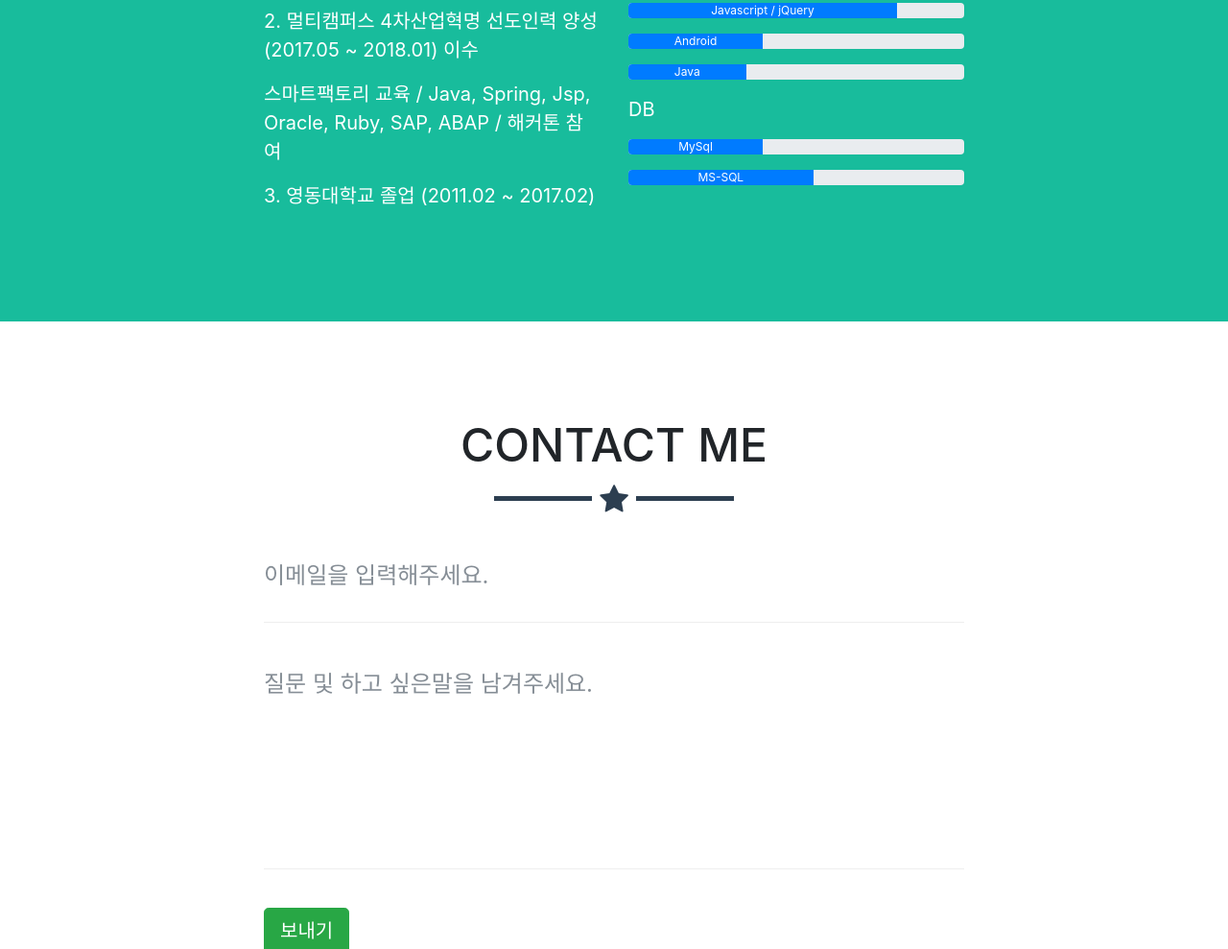
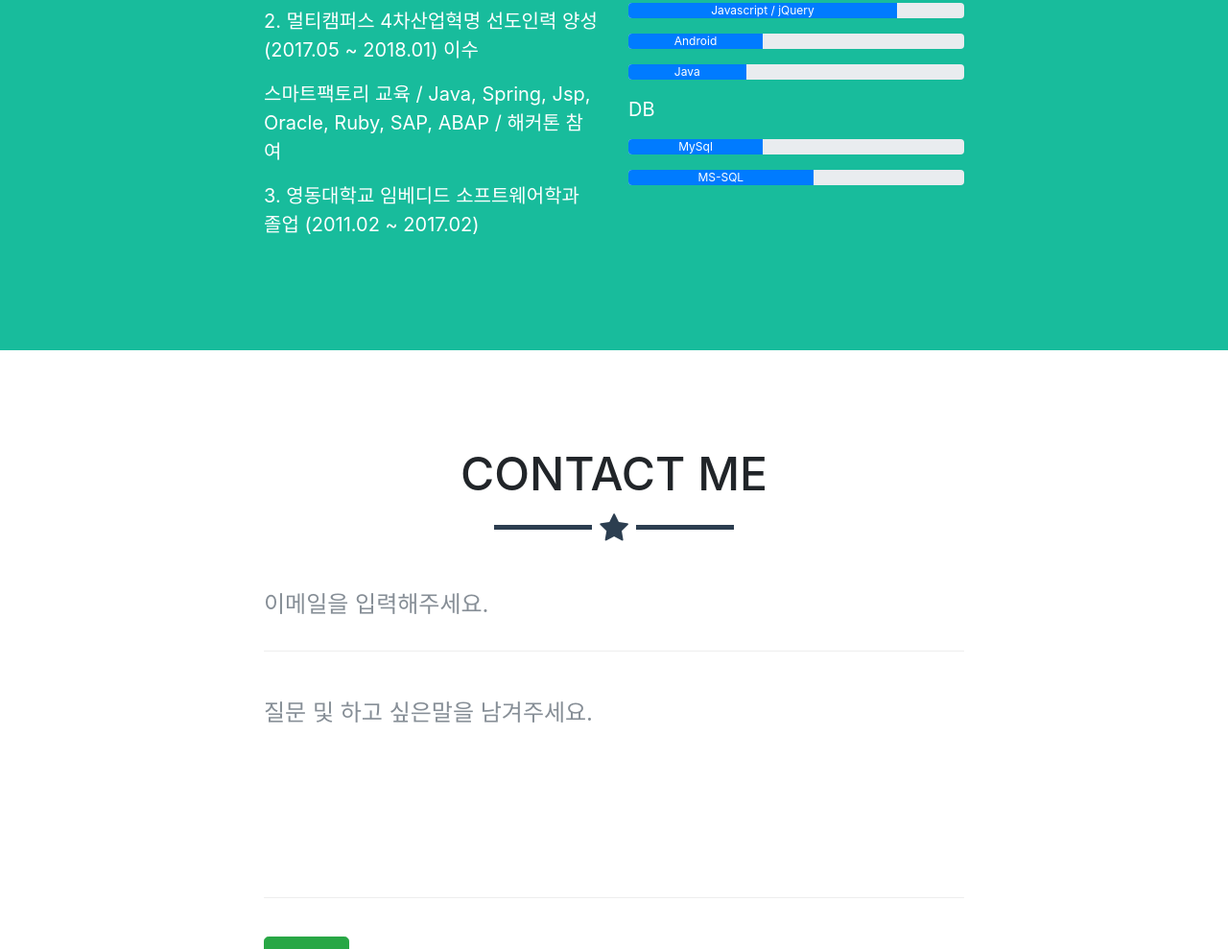
Before and after one commit to Sung-hee/Sung-hee.github.io, a website with bundled scripts: page index.html in a window 1280 px wide. Shown: the part 2200-3189 px from the top of the page at 96% size. Built offline with nearby package versions, Linux system fonts and the light colour scheme.

Commit message:
about me 수정

```diff
--- a/index.html
+++ b/index.html
@@ -144,7 +144,7 @@
             <br/>
             <p>2. 멀티캠퍼스 4차산업혁명 선도인력 양성 (2017.05 ~ 2018.01) 이수</p>
             <p>스마트팩토리 교육 / Java, Spring, Jsp, Oracle, Ruby, SAP, ABAP / 해커톤 참여</p>
-            <p>3. 영동대학교 졸업 (2011.02 ~ 2017.02)</p>
+            <p>3. 영동대학교 임베디드 소프트웨어학과 졸업 (2011.02 ~ 2017.02)</p>
           </div>
           <div class="col-lg-4 mr-auto">
             <p>Programming language</p>
```
